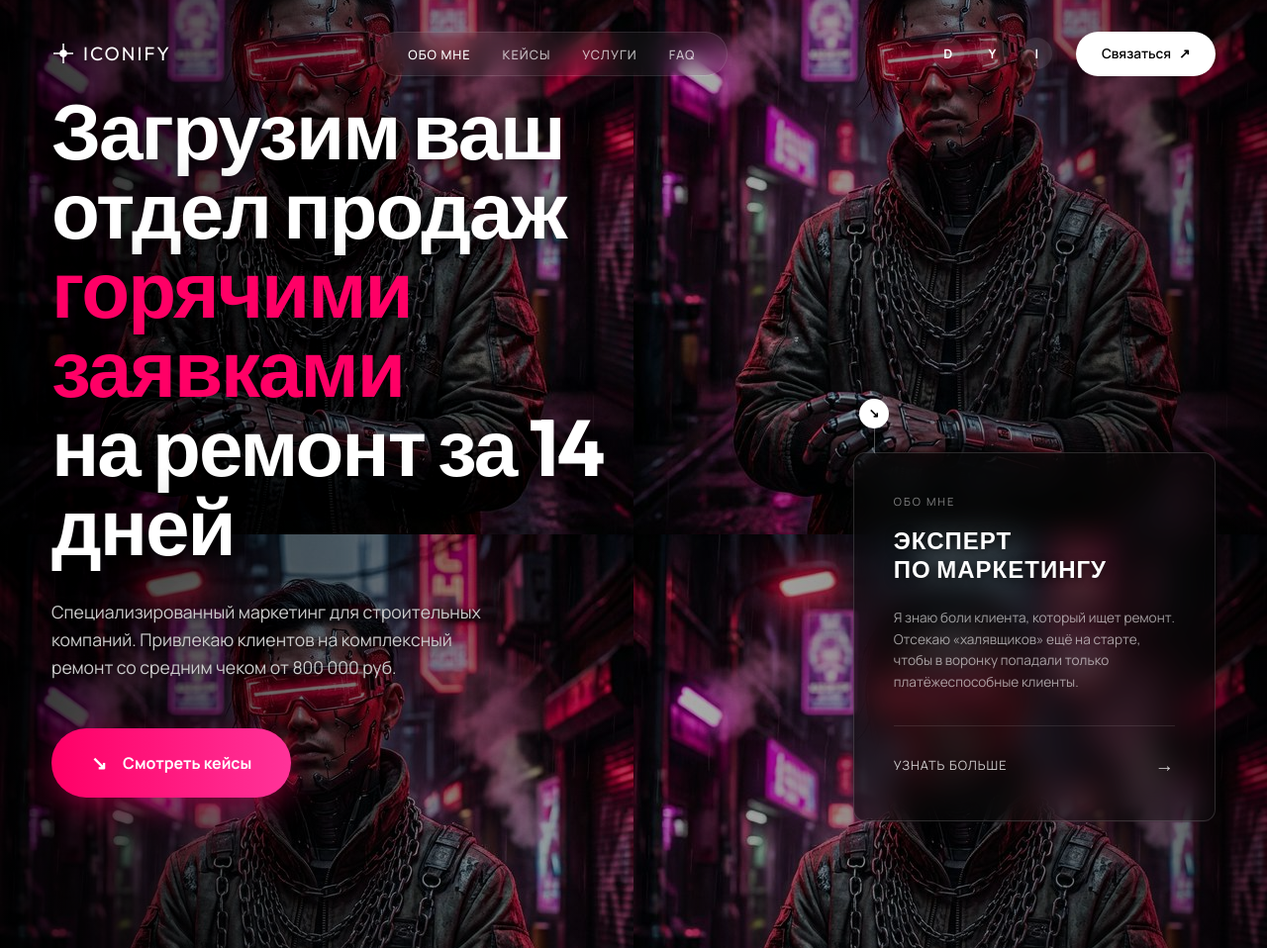
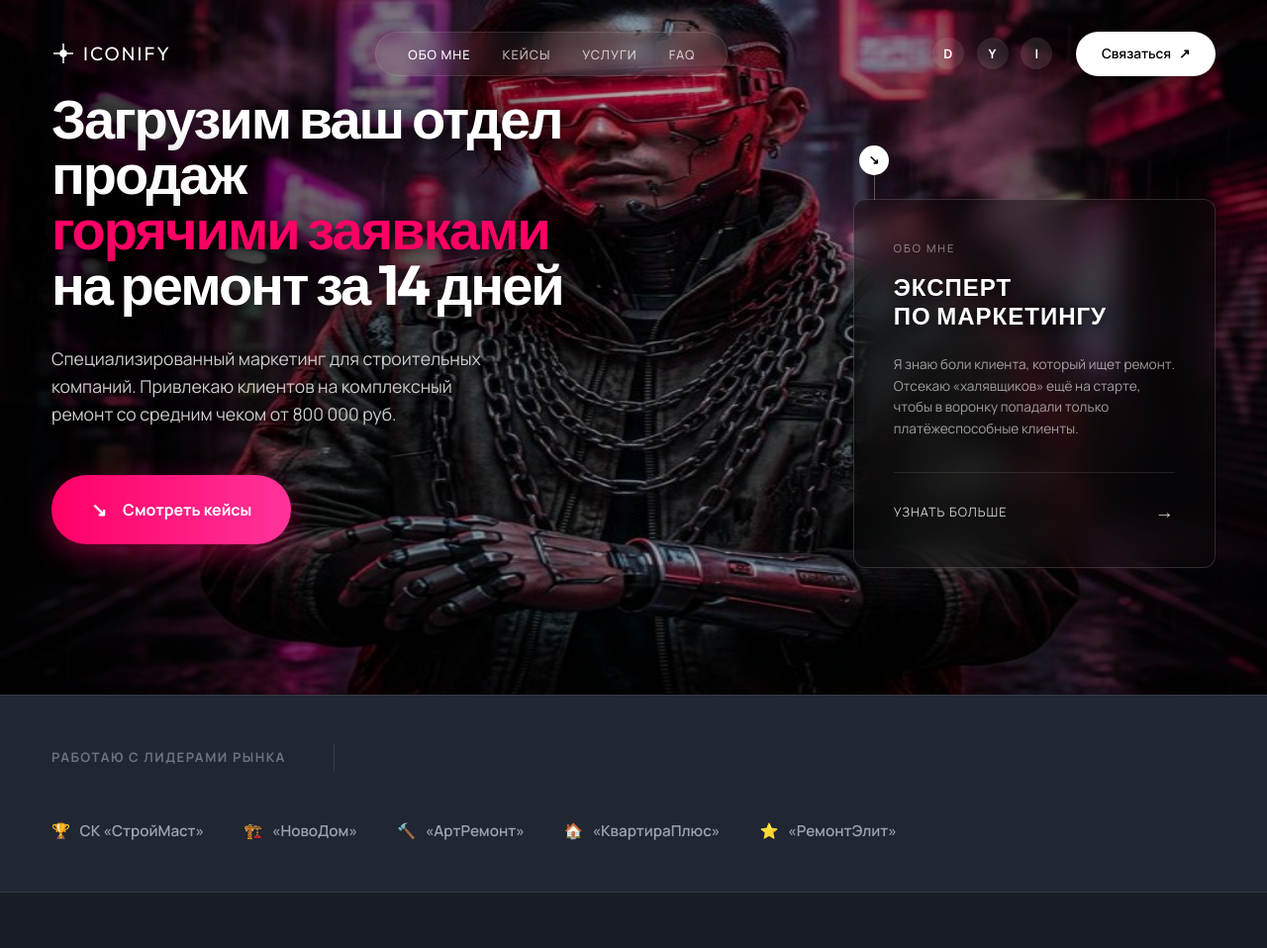
Before and after one commit to ivanov7marketing/lend-marketing, a website built with Vite: page index.html in a window 1280 px wide. Shown: the top 958 px of the page at 99% size. Built offline with nearby package versions, Linux system fonts and the light colour scheme; files whose address does not match are found by name.

Commit message:
Decrease hero h1 font size by 30% and stretch background image

```diff
--- a/style.css
+++ b/style.css
@@ -1463,7 +1463,7 @@
 
 .cyber-hero {
     min-height: 100vh;
-    background-size: cover;
+    background-size: 100% 100% !important;
     background-position: center;
     background-repeat: no-repeat;
     background-color: #000000;
@@ -1492,7 +1492,7 @@
 }
 
 .cyber-h1 {
-    font-size: 5rem !important;
+    font-size: 3.5rem !important;
     line-height: 1 !important;
     letter-spacing: -2px !important;
     font-weight: 700 !important;
```
